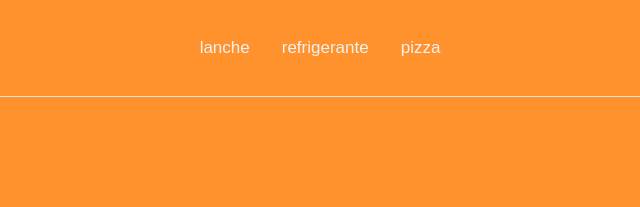
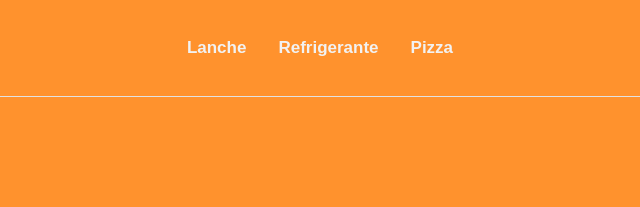
Before and after one commit to adreider/idisque-layout, a plain HTML site: page index.html in a window 1280 px wide. Shown: the top 207 px of the page, 320-960 px from the left. Drawn offline with Linux system fonts and the light colour scheme.

Commit message:
update fonts

```diff
--- a/index.html
+++ b/index.html
@@ -19,10 +19,10 @@
   </header>
   <nav class="topnav" id="myTopnav">
     <div>
-      <a href="#savory">lanche</a>
+      <a href="#savory">Lanche</a>
 
-      <a href="#beer">refrigerante</a>
-      <a href="#contact">pizza</a>
+      <a href="#beer">Refrigerante</a>
+      <a href="#contact">Pizza</a>
     </div>
   </nav>
 
--- a/style.css
+++ b/style.css
@@ -46,7 +46,7 @@ header {
 
 #food-savory {
   margin-top: -3rem;
-  border-bottom: 1px solid #e2e2e2;
+  border-bottom: 3px solid #adacac;
   margin-bottom: 100px;
 }
 
@@ -58,7 +58,7 @@ header {
 
 #food-beer {
   margin-top: -3rem;
-  border-bottom: 1px solid #e2e2e2;
+  border-bottom: 3px solid #adacac;
   margin-bottom: 100px;
 }
 
@@ -173,6 +173,7 @@ footer {
   padding: 14px 16px;
   text-decoration: none;
   font-size: 17px;
+  font-weight: bold;
 }
 
 .topnav a:hover {
```
